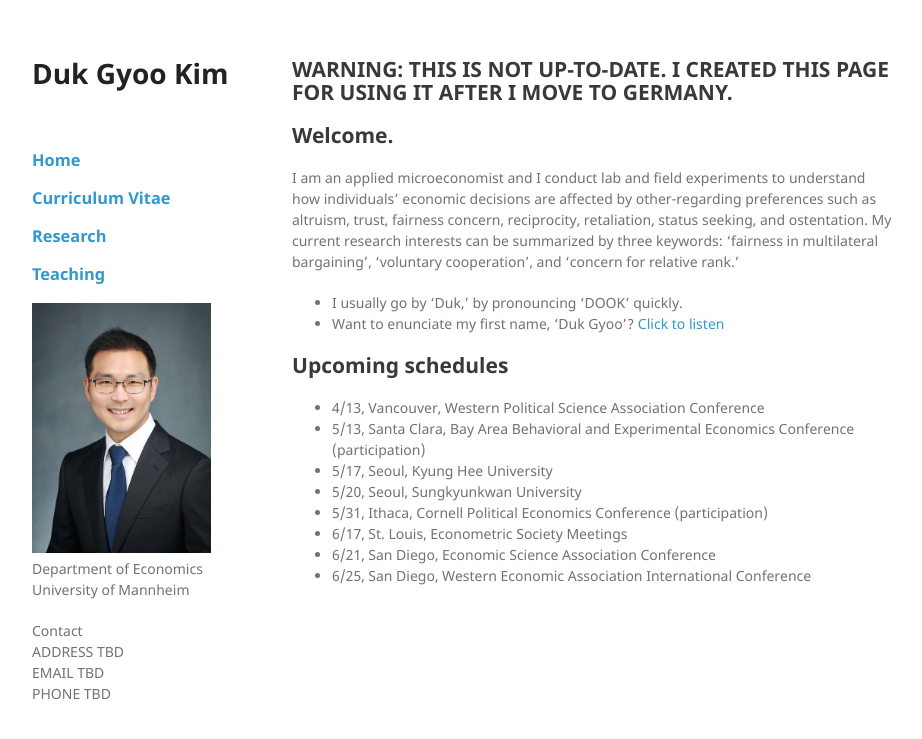
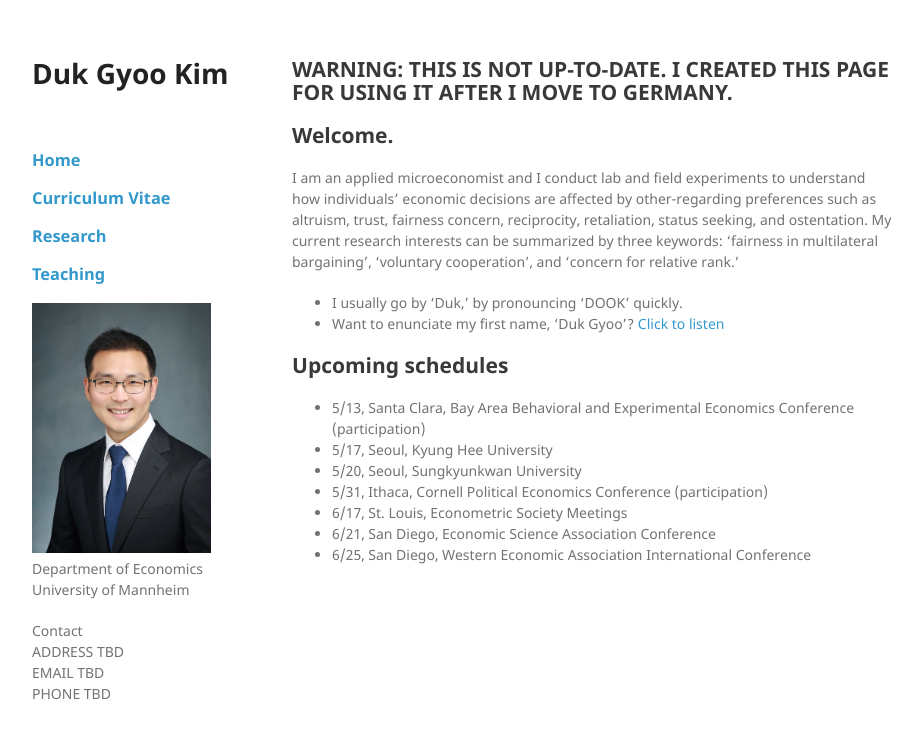
Before and after one commit to kimdukgyoo/kimdukgyoo.github.io, a Jekyll site: the page built from index.md, in a window 1280 px wide. Shown: the top 739 px of the page, without its empty margins (178-1100 px from the left). Built offline with Jekyll 4.4.1, drawn with Linux system fonts in a browser that asks for light colours; our own code applies the rules of GitHub Pages for plain Markdown files.

Commit message:
Update index.md

```diff
--- a/index.md
+++ b/index.md
@@ -11,7 +11,6 @@ I am an applied microeconomist and I conduct lab and field experiments to unders
 
 
 ## Upcoming schedules
-- 4/13, Vancouver, Western Political Science Association Conference
 - 5/13, Santa Clara, Bay Area Behavioral and Experimental Economics Conference (participation)
 - 5/17, Seoul, Kyung Hee University
 - 5/20, Seoul, Sungkyunkwan University
```
